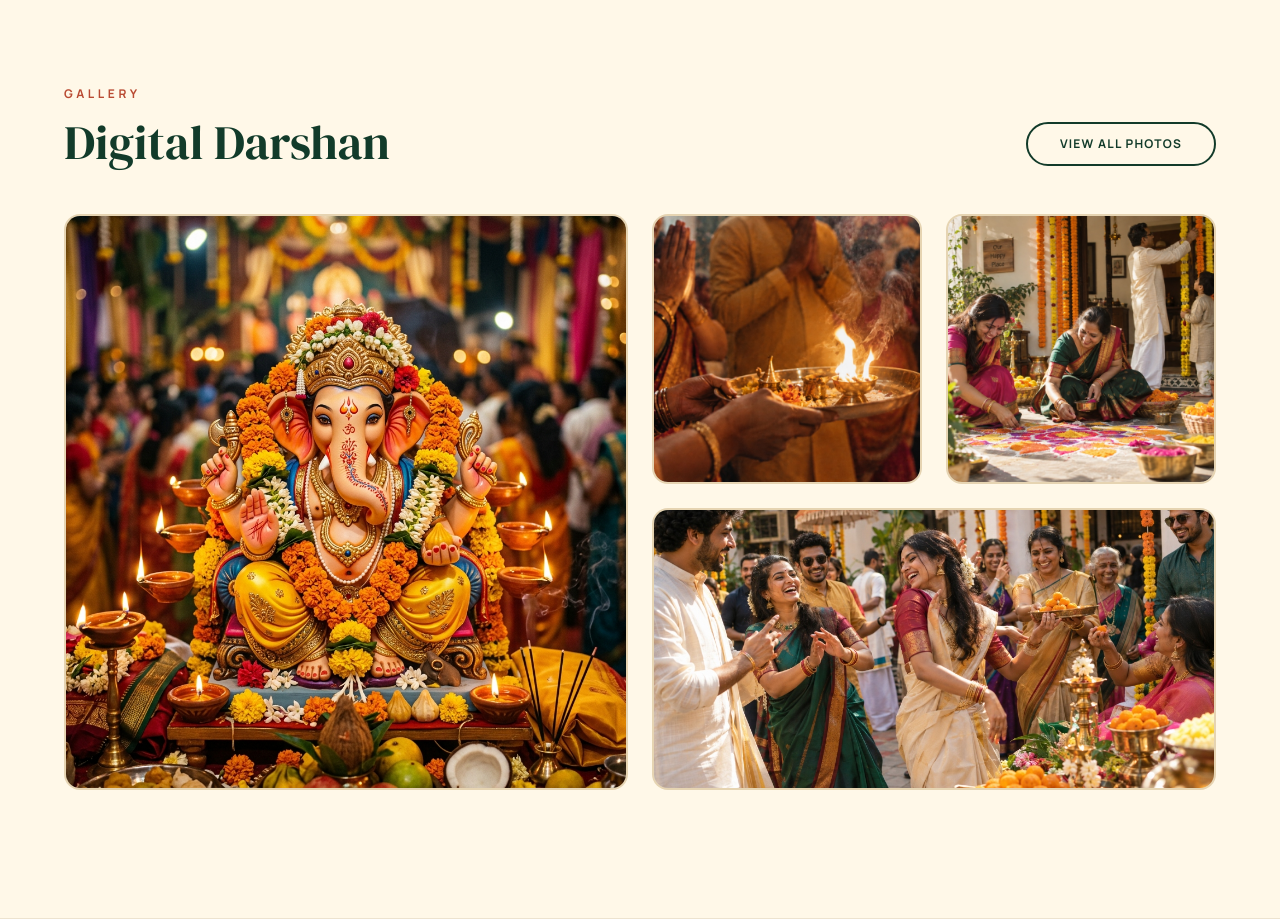
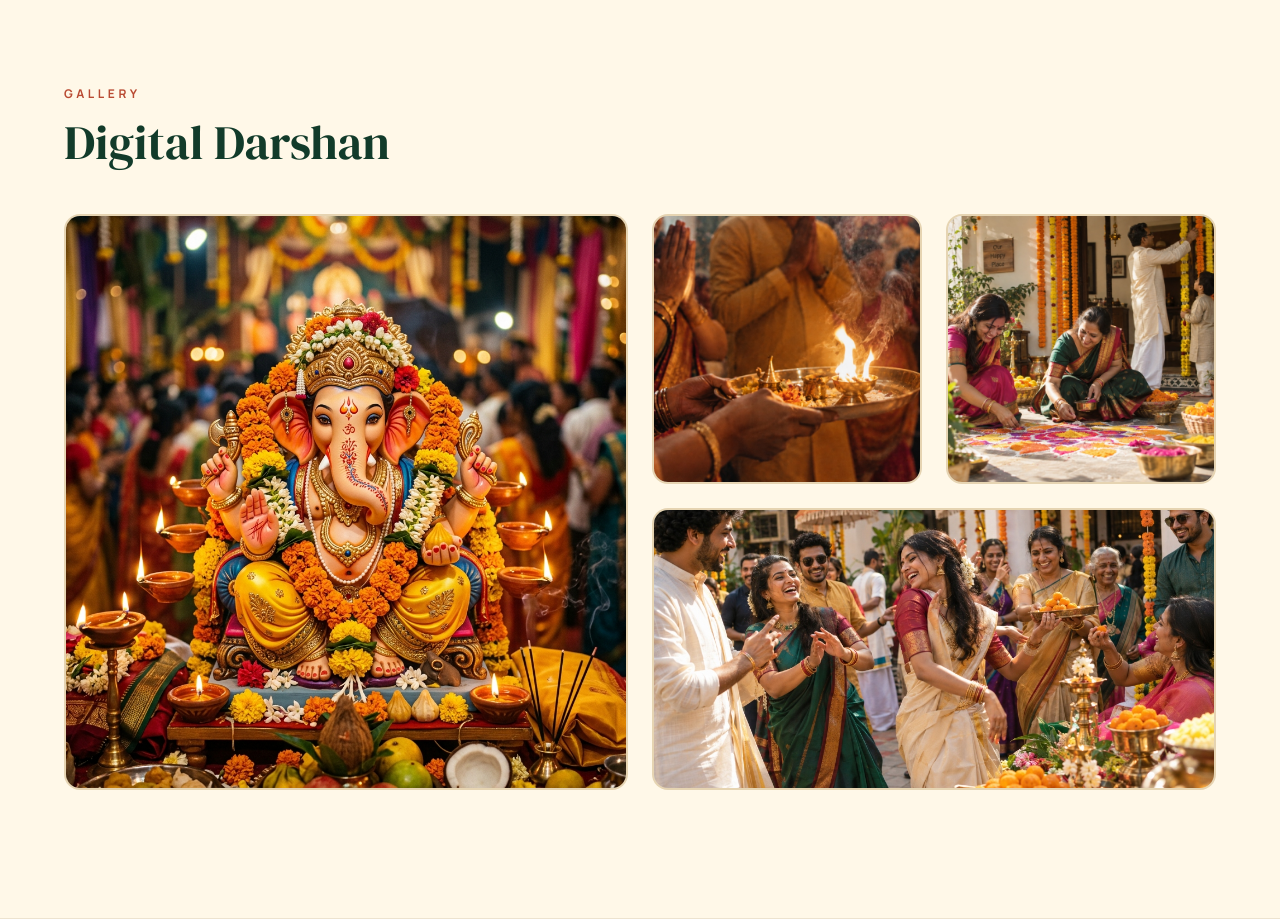
Before and after one commit to achuthmanne/vedika, a Next.js app: page /preview/ganesh-royal in a window 1280 px wide. Shown: the part 4600-5519 px from the top of the page. Built offline with nearby package versions, Linux system fonts and the light colour scheme.

Commit message:
feat: limit gallery to 4 items and implement view all toggle in preview

```diff
--- a/src/app/preview/ganesh-royal/page.tsx
+++ b/src/app/preview/ganesh-royal/page.tsx
@@ -75,6 +75,7 @@ export default function RoyalGaneshTemplate() {
   const [newName, setNewName] = useState("");
   const [newCity, setNewCity] = useState("");
   const [showAllBlessings, setShowAllBlessings] = useState(false);
+  const [showAllGallery, setShowAllGallery] = useState(false);
   const [isPosting, setIsPosting] = useState(false);
 
   useEffect(() => {
@@ -425,13 +426,16 @@ export default function RoyalGaneshTemplate() {
               <p className="text-[#B94A32] text-xs tracking-[0.3em] uppercase font-bold mb-4">Gallery</p>
               <h2 className="font-heading text-4xl md:text-5xl text-[#123B2A]">Digital Darshan</h2>
             </div>
-            <button className="hidden md:flex bg-transparent border-2 border-[#123B2A] text-[#123B2A] px-8 py-3 rounded-full text-xs font-bold uppercase tracking-widest hover:bg-[#123B2A] hover:text-[#FFF8E8] transition-colors">
-              View All Photos
+            <button
+              onClick={() => setShowAllGallery(!showAllGallery)}
+              className={`${(templateData.galleryImages?.length > 4) ? 'hidden md:flex' : 'hidden'} bg-transparent border-2 border-[#123B2A] text-[#123B2A] px-8 py-3 rounded-full text-xs font-bold uppercase tracking-widest hover:bg-[#123B2A] hover:text-[#FFF8E8] transition-colors`}
+            >
+              {showAllGallery ? "View Less" : "View All Photos"}
             </button>
           </div>
 
           <div className="grid grid-cols-2 md:grid-cols-4 gap-4 md:gap-6">
-            {(templateData.galleryImages?.length > 0 ? templateData.galleryImages : ["/ganesh-chaturthi.jpg", "/festival-puja.jpg", "/festival-preparation.jpg", "/festival-community.jpg"]).map((img, index) => {
+            {(templateData.galleryImages?.length > 0 ? templateData.galleryImages : ["/ganesh-chaturthi.jpg", "/festival-puja.jpg", "/festival-preparation.jpg", "/festival-community.jpg"]).slice(0, showAllGallery ? undefined : 4).map((img, index) => {
               const isFirst = index === 0;
               const isLastEven = index === 3;
 
@@ -448,9 +452,14 @@ export default function RoyalGaneshTemplate() {
           </div>
 
           {/* Mobile View All Button */}
-          <button className="w-full mt-8 md:hidden bg-transparent border-2 border-[#123B2A] text-[#123B2A] px-8 py-4 rounded-full text-xs font-bold uppercase tracking-widest hover:bg-[#123B2A] hover:text-[#FFF8E8] transition-colors">
-            View All Photos
-          </button>
+          {(templateData.galleryImages?.length > 4) && (
+            <button
+              onClick={() => setShowAllGallery(!showAllGallery)}
+              className="w-full mt-8 md:hidden bg-transparent border-2 border-[#123B2A] text-[#123B2A] px-8 py-4 rounded-full text-xs font-bold uppercase tracking-widest hover:bg-[#123B2A] hover:text-[#FFF8E8] transition-colors"
+            >
+              {showAllGallery ? "View Less" : "View All Photos"}
+            </button>
+          )}
         </div>
       </section>
 
```
